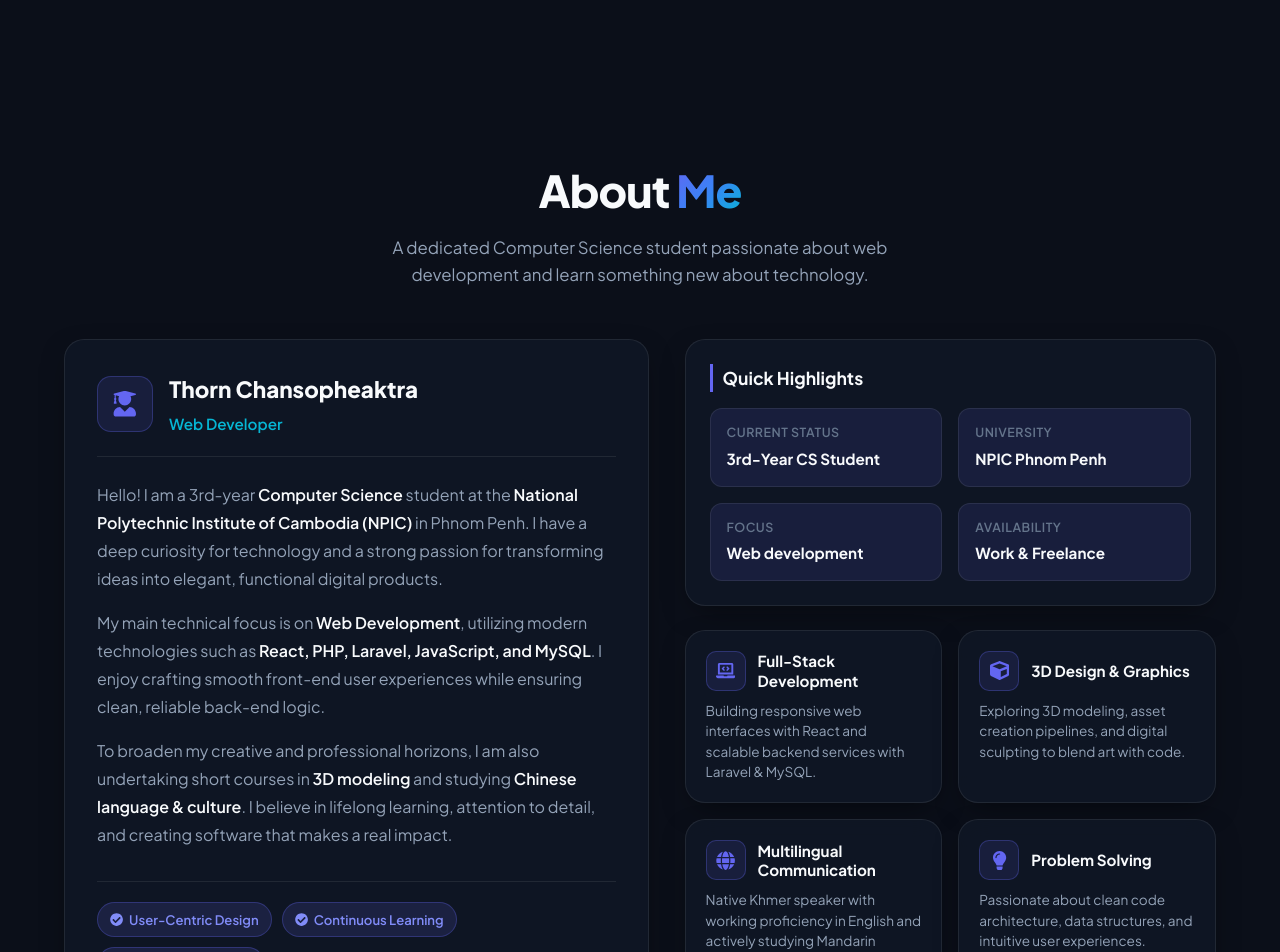
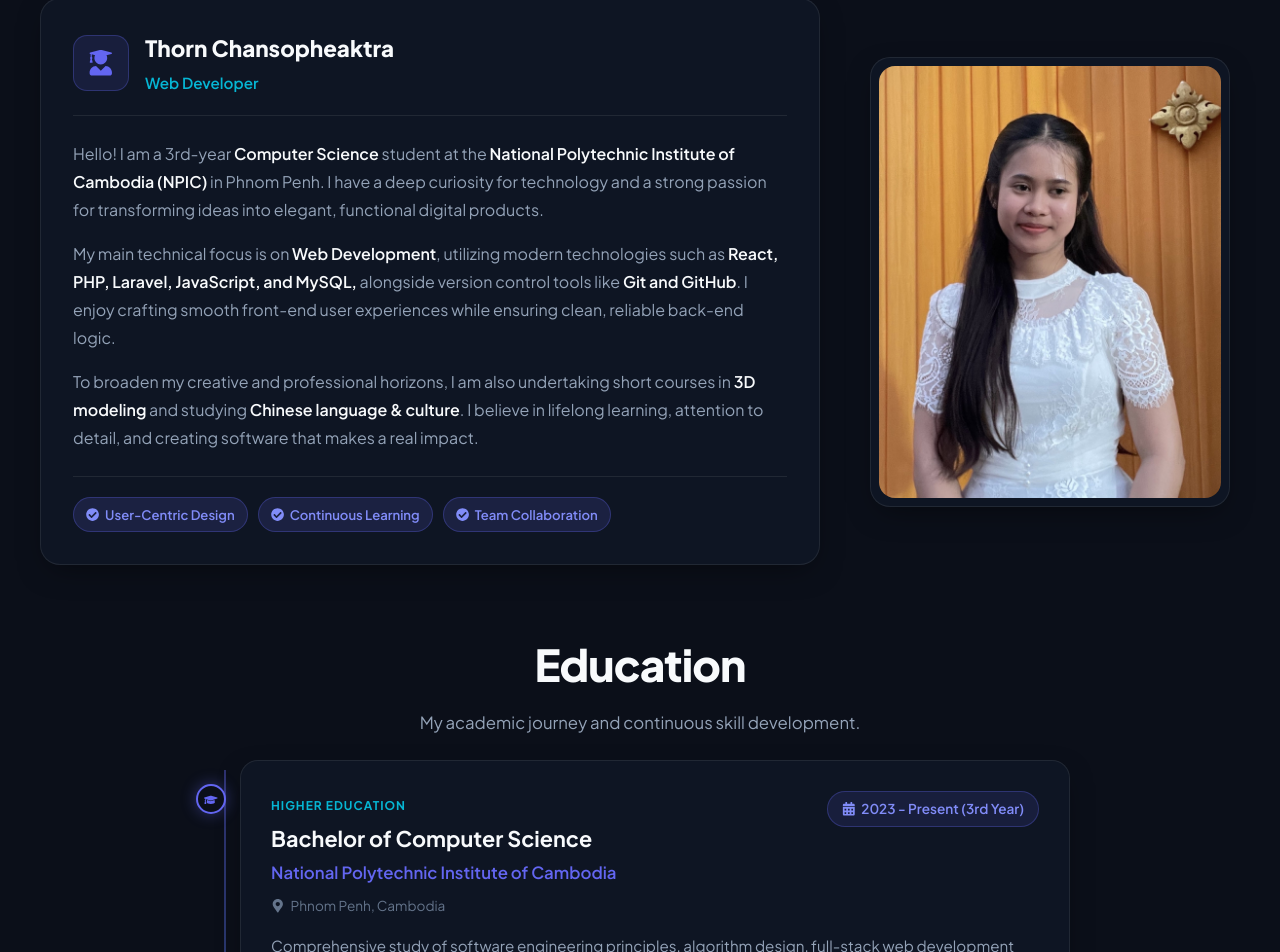
Before and after one commit to pheaktra1402/MyPortfolio, a React (Vite) app: page / in a window 1280 px wide. Shown: the part 737-1689 px from the top of the page. Built offline with nearby package versions, Linux system fonts and the light colour scheme.

Commit message:
update about me session

```diff
--- a/src/App.css
+++ b/src/App.css
@@ -5,15 +5,17 @@
   flex-direction: column;
   position: relative;
   background-color: var(--bg-primary);
+  overflow-x: hidden; /* ការពារកុំឱ្យមានកន្លែងរុញហួសប្លង់ពេល Zoom Out */
 }
 
 /* Background ambient light effects */
 .ambient-glow-1 {
-  position: fixed;
+  position: absolute; /* ប្តូរពី fixed មក absolute ដើម្បីកុំឱ្យវារត់ហួសអេក្រង់ */
   top: -150px;
-  right: -100px;
-  width: 550px;
-  height: 550px;
+  right: 0;
+  width: 400px;
+  height: 400px;
+  max-width: 40vw;
   border-radius: 50%;
   background: radial-gradient(circle, rgba(99, 102, 241, 0.12) 0%, rgba(0, 0, 0, 0) 70%);
   pointer-events: none;
@@ -21,16 +23,19 @@
 }
 
 .ambient-glow-2 {
-  position: fixed;
+  position: absolute; /* ប្តូរពី fixed មក absolute */
   bottom: 10%;
-  left: -150px;
-  width: 600px;
-  height: 600px;
+  left: 0;
+  width: 450px;
+  height: 450px;
+  max-width: 40vw;
   border-radius: 50%;
   background: radial-gradient(circle, rgba(6, 182, 212, 0.08) 0%, rgba(0, 0, 0, 0) 70%);
   pointer-events: none;
   z-index: 0;
 }
-html{
+
+html {
   scroll-behavior: auto;
+  overflow-x: hidden; /* ទប់ស្កាត់ការធ្លាយកន្លែងសងខាងពេល Zoom */
 }
--- a/src/components/AboutMe.jsx
+++ b/src/components/AboutMe.jsx
@@ -2,55 +2,21 @@ import React from 'react';
 import './style/about.css';
 import {
   FaUserGraduate,
-  FaLaptopCode,
-  FaGlobe,
-  FaLightbulb,
-  FaCheckCircle,
-  FaCube
+  FaCheckCircle
 } from 'react-icons/fa';
+import profileImage from '../assets/persional.JPG'; // Update with your actual image path
 
 function AboutMe() {
-  const highlights = [
-    {
-      icon: <FaLaptopCode className="highlight-icon" />,
-      title: "Full-Stack Development",
-      description: "Building responsive web interfaces with React and scalable backend services with Laravel & MySQL."
-    },
-    {
-      icon: <FaCube className="highlight-icon" />,
-      title: "3D Design & Graphics",
-      description: "Exploring 3D modeling, asset creation pipelines, and digital sculpting to blend art with code."
-    },
-    {
-      icon: <FaGlobe className="highlight-icon" />,
-      title: "Multilingual Communication",
-      description: "Native Khmer speaker with working proficiency in English and actively studying Mandarin Chinese."
-    },
-    {
-      icon: <FaLightbulb className="highlight-icon" />,
-      title: "Problem Solving",
-      description: "Passionate about clean code architecture, data structures, and intuitive user experiences."
-    }
-  ];
-
-  const quickStats = [
-    { label: "Current Status", value: "3rd-Year CS Student" },
-    { label: "University", value: "NPIC Phnom Penh" },
-    { label: "Focus", value: "Web development" },
-    { label: "Availability", value: "Work & Freelance" }
-  ];
-
   return (
     <section id="about" className="about-section">
       <div className="about-container">
         {/* Section Header */}
         <div className="section-title-wrapper">
-          {/* <span className="section-tag">Get To Know Me</span> */}
           <h2 className="section-title">
             About <span className="gradient-text">Me</span>
           </h2>
           <p className="section-subtitle">
-            A dedicated Computer Science student passionate about  web development and learn something new about technology.
+            A dedicated Computer Science student passionate about web development and learn something new about technology.
           </p>
         </div>
 
@@ -72,7 +38,7 @@ function AboutMe() {
                 Hello! I am a 3rd-year <strong>Computer Science</strong> student at the <strong>National Polytechnic Institute of Cambodia (NPIC)</strong> in Phnom Penh. I have a deep curiosity for technology and a strong passion for transforming ideas into elegant, functional digital products.
               </p>
               <p>
-                My main technical focus is on <strong>Web Development</strong>, utilizing modern technologies such as <strong>React, PHP, Laravel, JavaScript, and MySQL</strong>. I enjoy crafting smooth front-end user experiences while ensuring clean, reliable back-end logic.
+                My main technical focus is on <strong>Web Development</strong>, utilizing modern technologies such as <strong>React, PHP, Laravel, JavaScript, and MySQL, </strong>alongside version control tools like<strong> Git and GitHub</strong>. I enjoy crafting smooth front-end user experiences while ensuring clean, reliable back-end logic.
               </p>
               <p>
                 To broaden my creative and professional horizons, I am also undertaking short courses in <strong>3D modeling</strong> and studying <strong>Chinese language & culture</strong>. I believe in lifelong learning, attention to detail, and creating software that makes a real impact.
@@ -81,39 +47,20 @@ function AboutMe() {
 
             {/* Core Values Badges */}
             <div className="bio-values">
-              {/* <span className="value-badge"><FaCheckCircle /> Clean Code</span> */}
               <span className="value-badge"><FaCheckCircle /> User-Centric Design</span>
               <span className="value-badge"><FaCheckCircle /> Continuous Learning</span>
               <span className="value-badge"><FaCheckCircle /> Team Collaboration</span>
             </div>
           </div>
 
-          {/* Right Column: Highlights & Quick Stats */}
+          {/* Right Column: Profile Image Card */}
           <div className="about-sidebar">
-            {/* Quick Stats Grid */}
-            <div className="stats-card card-glass">
-              <h4 className="stats-heading">Quick Highlights</h4>
-              <div className="stats-grid">
-                {quickStats.map((stat, idx) => (
-                  <div key={idx} className="stat-item">
-                    <span className="stat-label">{stat.label}</span>
-                    <strong className="stat-value">{stat.value}</strong>
-                  </div>
-                ))}
-              </div>
-            </div>
-
-            {/* Highlights Grid */}
-            <div className="highlights-grid">
-              {highlights.map((item, index) => (
-                <div key={index} className="highlight-card card-glass">
-                  <div className="highlight-header">
-                    <div className="highlight-icon-box">{item.icon}</div>
-                    <h4 className="highlight-title">{item.title}</h4>
-                  </div>
-                  <p className="highlight-desc">{item.description}</p>
-                </div>
-              ))}
+            <div className="about-image-card card-glass">
+              <img
+                src={profileImage}
+                alt="Thorn Chansopheaktra"
+                className="about-profile-img"
+              />
             </div>
           </div>
         </div>
--- a/src/components/style/about.css
+++ b/src/components/style/about.css
@@ -1,26 +1,26 @@
-/* src/components/style/about.css */
 
 .about-section {
   position: relative;
-  padding: 90px 24px;
-  max-width: 1200px;
-  margin: 0 auto;
+  padding: 16px var(--section-pad-x) var(--section-pad-y);
   width: 100%;
+  display: flex;
+  justify-content: center;
   box-sizing: border-box;
 }
 
 .about-container {
   width: 100%;
+  max-width: 1200px;
+  margin: 0 auto;
 }
 
 .about-content-wrapper {
   display: grid;
-  grid-template-columns: 1.1fr 1fr;
-  gap: 36px;
-  align-items: start;
+  grid-template-columns: minmax(0, 1.35fr) minmax(280px, 380px);
+  gap: 40px;
+  align-items: center;
 }
 
-/* Card Glass Utility Baseline */
 .card-glass {
   background: var(--bg-card);
   backdrop-filter: blur(16px);
@@ -98,7 +98,7 @@
   display: flex;
   flex-wrap: wrap;
   gap: 10px;
-  margin-top: 8px;
+  margin-top: auto;
   padding-top: 20px;
   border-top: 1px solid var(--border-color);
 }
@@ -116,118 +116,56 @@
   border-radius: 20px;
 }
 
-/* Sidebar (Right Column) */
+/* Sidebar (Right Column) - Image Card */
 .about-sidebar {
-  display: flex;
-  flex-direction: column;
-  gap: 24px;
-}
-
-/* Stats Card */
-.stats-card {
-  padding: 24px;
-}
-
-.stats-heading {
-  font-size: 1.1rem;
-  font-weight: 700;
-  color: var(--text-primary);
-  margin-bottom: 16px;
-  border-left: 3px solid var(--accent-primary);
-  padding-left: 10px;
-}
-
-.stats-grid {
-  display: grid;
-  grid-template-columns: repeat(2, 1fr);
-  gap: 16px;
-}
-
-.stat-item {
-  background: var(--accent-subtle);
-  border: 1px solid var(--border-color);
-  padding: 14px 16px;
-  border-radius: 12px;
-  display: flex;
-  flex-direction: column;
-  gap: 4px;
-}
-
-.stat-label {
-  font-size: 0.78rem;
-  font-weight: 600;
-  text-transform: uppercase;
-  letter-spacing: 0.5px;
-  color: var(--text-muted);
-}
-
-.stat-value {
-  font-size: 0.95rem;
-  font-weight: 700;
-  color: var(--text-primary);
-}
-
-/* Highlights Grid */
-.highlights-grid {
-  display: grid;
-  grid-template-columns: repeat(2, 1fr);
-  gap: 16px;
-}
-
-.highlight-card {
-  padding: 20px;
-  display: flex;
-  flex-direction: column;
-  gap: 10px;
-}
-
-.highlight-header {
-  display: flex;
-  align-items: center;
-  gap: 12px;
-}
-
-.highlight-icon-box {
-  width: 40px;
-  height: 40px;
-  border-radius: 10px;
-  background: var(--accent-subtle);
-  border: 1px solid var(--badge-border);
   display: flex;
   align-items: center;
   justify-content: center;
-  color: var(--accent-primary);
-  font-size: 1.2rem;
-  flex-shrink: 0;
+  width: 100%;
 }
 
-.highlight-title {
-  font-size: 0.95rem;
-  font-weight: 700;
-  color: var(--text-primary);
-  line-height: 1.3;
+.about-image-card {
+  padding: 8px;
+  overflow: hidden;
+  display: flex;
+  width: 100%;
+  max-width: 360px;
+  aspect-ratio: 4 / 5;
+  height: auto;
+  min-height: 0;
 }
 
-.highlight-desc {
-  font-size: 0.85rem;
-  color: var(--text-secondary);
-  line-height: 1.5;
+.about-profile-img {
+  width: 100%;
+  height: 100%;
+  object-fit: cover;
+  object-position: center top;
+  border-radius: 16px;
 }
 
 /* Responsive Styles */
 @media (max-width: 992px) {
   .about-content-wrapper {
     grid-template-columns: 1fr;
+    justify-items: center;
+  }
+
+  .about-bio-card {
+    width: 100%;
+  }
+
+  .about-sidebar {
+    max-width: 320px;
+  }
+
+  .about-image-card {
+    max-width: 320px;
   }
 }
 
 @media (max-width: 640px) {
   .about-section {
-    padding: 60px 16px;
-  }
-
-  .stats-grid, .highlights-grid {
-    grid-template-columns: 1fr;
+    padding: 20px var(--section-pad-x) var(--section-pad-y);
   }
 
   .card-glass {
--- a/src/components/style/contact.css
+++ b/src/components/style/contact.css
@@ -1,7 +1,5 @@
-/* src/components/style/contact.css */
-
 .contact-section {
-  padding: 90px 24px;
+  padding: var(--section-pad-y) var(--section-pad-x);
   max-width: 1200px;
   margin: 0 auto;
   width: 100%;
@@ -232,10 +230,6 @@
 }
 
 @media (max-width: 600px) {
-  .contact-section {
-    padding: 60px 16px;
-  }
-
   .contact-form-container {
     padding: 24px;
   }
--- a/src/components/style/education.css
+++ b/src/components/style/education.css
@@ -1,7 +1,5 @@
-/* src/components/style/education.css */
-
 .education-section {
-  padding: 90px 24px;
+  padding: var(--section-pad-y) var(--section-pad-x);
   max-width: 1200px;
   margin: 0 auto;
   width: 100%;
@@ -179,10 +177,6 @@
 
 /* Mobile Responsive */
 @media (max-width: 768px) {
-  .education-section {
-    padding: 60px 16px;
-  }
-
   .timeline-wrapper {
     padding-left: 20px;
   }
--- a/src/components/style/footer.css
+++ b/src/components/style/footer.css
@@ -1,12 +1,10 @@
-/* src/components/style/footer.css */
-
 .footer {
   background: var(--bg-secondary);
   border-top: 1px solid var(--border-color);
   padding: 5px 24px 30px;
   position: relative;
   width: 100%;
-  margin-top: 60px;
+  margin-top: 0;
 }
 
 .footer-container {
--- a/src/components/style/hero.css
+++ b/src/components/style/hero.css
@@ -1,13 +1,10 @@
-/* src/components/style/hero.css */
-
 .hero-section {
   position: relative;
-  min-height: calc(100vh - 72px);
+  min-height: 0;
   display: flex;
   align-items: center;
-  padding: 60px 24px;
-  max-width: 1200px;
-  margin: 0 auto;
+  justify-content: center;
+  padding: 48px var(--section-pad-x) 16px;
   width: 100%;
   box-sizing: border-box;
 }
@@ -18,6 +15,8 @@
   justify-content: space-between;
   gap: 60px;
   width: 100%;
+  max-width: 1200px;
+  margin: 0 auto;
 }
 
 .hero-content {
@@ -281,7 +280,7 @@
 
 @media (max-width: 868px) {
   .hero-section {
-    padding: 40px 20px 60px;
+    padding: 32px var(--section-pad-x) 16px;
     min-height: auto;
   }
   .hero-container {
--- a/src/components/style/project.css
+++ b/src/components/style/project.css
@@ -1,7 +1,5 @@
-/* src/components/style/project.css */
-
 .projects-section {
-  padding: 90px 24px;
+  padding: var(--section-pad-y) var(--section-pad-x);
   max-width: 1200px;
   margin: 0 auto;
   width: 100%;
@@ -399,9 +397,6 @@
 }
 
 @media (max-width: 600px) {
-  .projects-section {
-    padding: 60px 16px;
-  }
   .image-wrapper {
     height: 190px;
   }
--- a/src/components/style/skills.css
+++ b/src/components/style/skills.css
@@ -1,7 +1,5 @@
-/* src/components/style/skills.css */
-
 .skills-section {
-  padding: 90px 24px;
+  padding: var(--section-pad-y) var(--section-pad-x);
   max-width: 1200px;
   margin: 0 auto;
   width: 100%;
@@ -105,10 +103,6 @@
 }
 
 @media (max-width: 768px) {
-  .skills-section {
-    padding: 60px 16px;
-  }
-
   .skills-grid {
     grid-template-columns: 1fr;
   }
--- a/src/index.css
+++ b/src/index.css
@@ -30,6 +30,10 @@
   --badge-bg: rgba(99, 102, 241, 0.15);
   --badge-text: #818cf8;
   --badge-border: rgba(99, 102, 241, 0.3);
+
+  --section-pad-x: 24px;
+  --section-pad-y: 32px;
+  --section-gap-title: 24px;
 }
 
 [data-theme="light"] {
@@ -112,6 +116,10 @@ body {
   flex-direction: column;
 }
 
+main > section {
+  scroll-margin-top: 88px;
+}
+
 /* Code typography font */
 code, pre, .code-font {
   font-family: 'Fira Code', monospace;
@@ -120,7 +128,7 @@ code, pre, .code-font {
 /* Section Title Utility */
 .section-title-wrapper {
   text-align: center;
-  margin-bottom: 50px;
+  margin-bottom: var(--section-gap-title);
 }
 
 .section-tag {
@@ -159,3 +167,11 @@ code, pre, .code-font {
   -webkit-text-fill-color: transparent;
   background-clip: text;
 }
+
+@media (max-width: 768px) {
+  :root {
+    --section-pad-x: 16px;
+    --section-pad-y: 28px;
+    --section-gap-title: 18px;
+  }
+}
```
Also changed, not shown: src/assets/persional.JPG (added).
